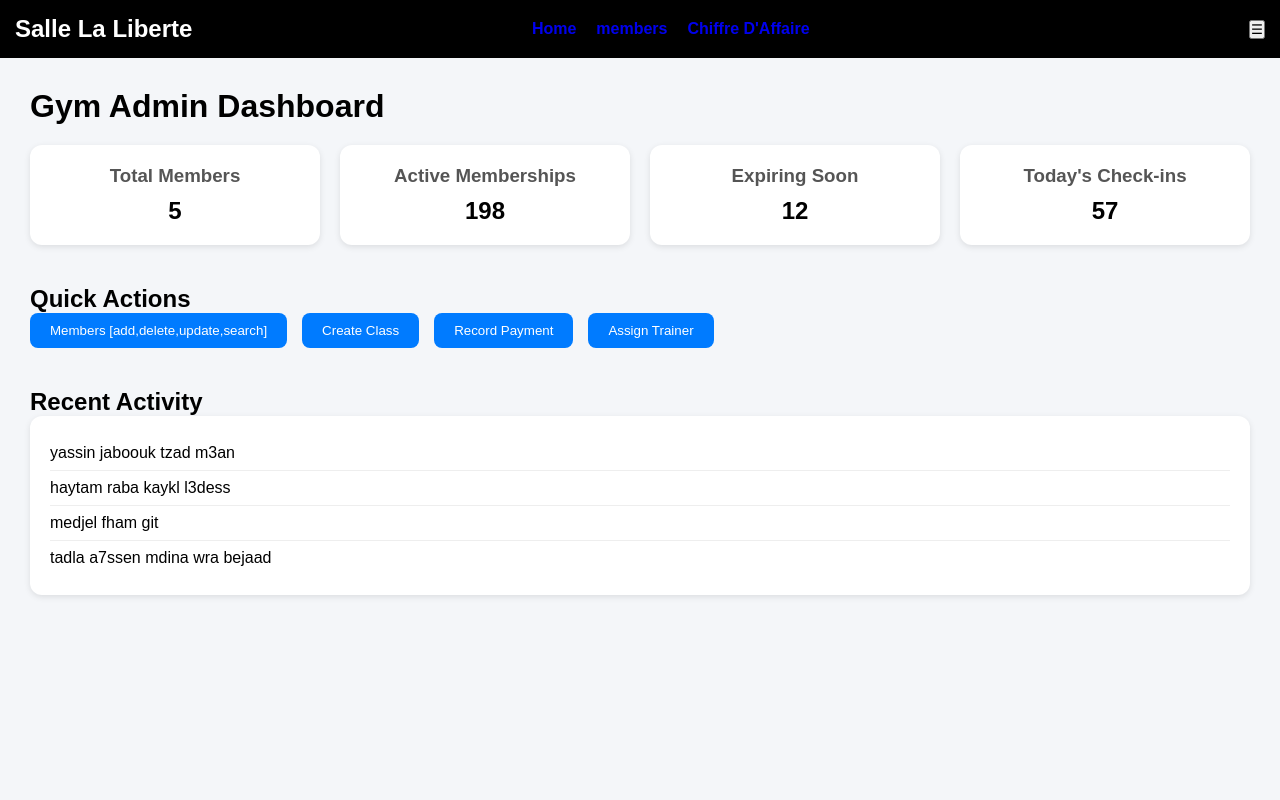
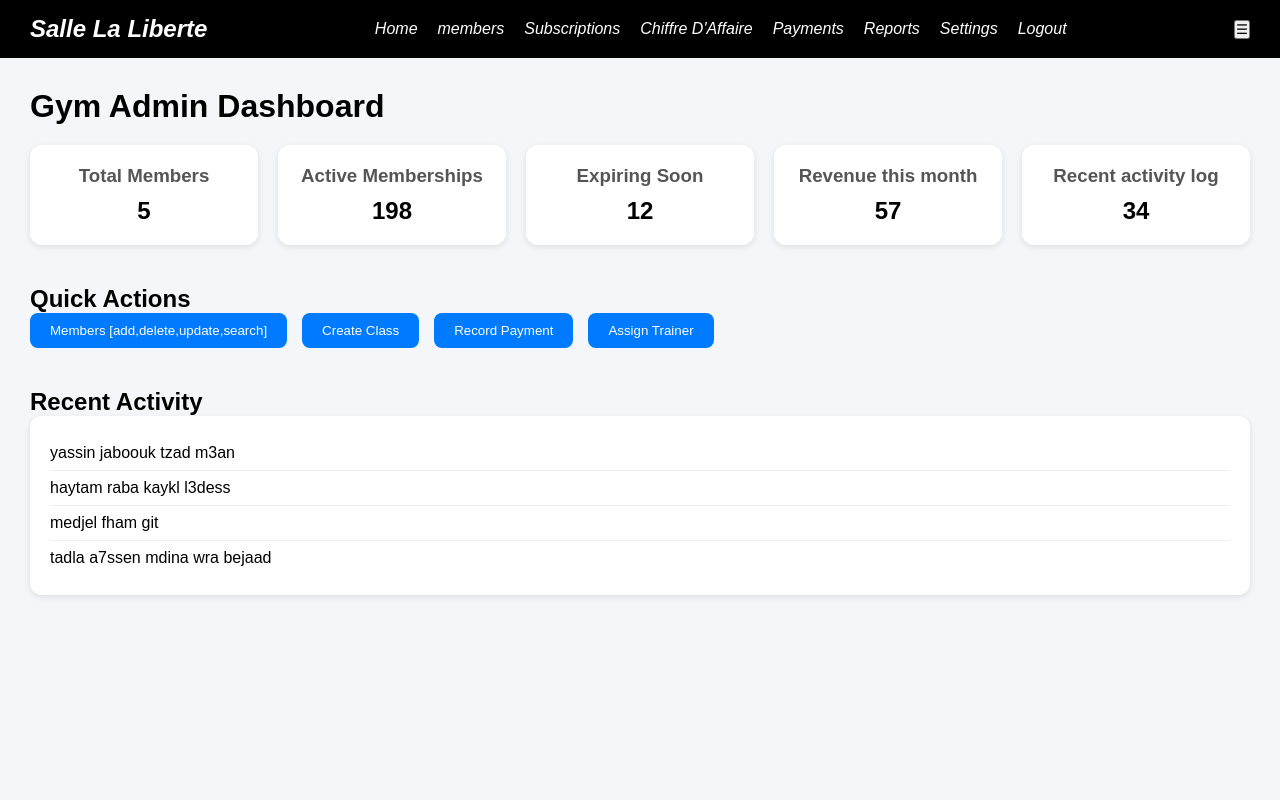
Before and after one commit to haytamRaba/client, a React (Vite) app in the folder gym/: page / in a window 1280 px wide. Shown: the top 800 px of the page. Built offline with nearby package versions, Linux system fonts and the light colour scheme.

Commit message:
feat: navbar

```diff
--- a/gym/src/App.jsx
+++ b/gym/src/App.jsx
@@ -2,12 +2,14 @@ import React from "react";
 import { Routes, Route } from "react-router-dom";
 import Home from "./pages/home/Home.jsx";
 import Members from "./pages/members/Members.jsx";
+import ChiffreAffaire from "./pages/chiffreAffaire/ChiffreAffaire.jsx";
 const App = () => {
   return (
     <div>
       <Routes>
         <Route path="/" element={<Home />} />
         <Route path="/members" element={<Members />} />
+        <Route path="/chiffreaffaire" element={<ChiffreAffaire />} />
       </Routes>
 
     </div>
--- a/gym/src/components/miniComponents/mainHeader/mainHeader.jsx
+++ b/gym/src/components/miniComponents/mainHeader/mainHeader.jsx
@@ -6,7 +6,8 @@ const stats = [
   { title: "Total Members", value: totalMembers },
   { title: "Active Memberships", value: 198 },
   { title: "Expiring Soon", value: 12 },
-  { title: "Today's Check-ins", value: 57 },
+  { title: "Revenue this month", value: 57 },
+  { title: "Recent activity log", value: 34 },
 ];
 
 const mainHeader = () => {
--- a/gym/src/components/navbar/Navbar.css
+++ b/gym/src/components/navbar/Navbar.css
@@ -1,39 +1,44 @@
-*{
-    margin: 0px;
-    padding: 0px;
+/* Reset */
+* {
+    margin: 0;
+    padding: 0;
     box-sizing: border-box;
     font-family: sans-serif;
 }
+
+/* Navbar container */
 .navbar {
     display: flex;
-    background-color: #000000;
-    padding: 15px;
+    font-style: italic;
+    font-weight: 700;
     justify-content: space-between;
     align-items: center;
-
-}
-.nav-links{
-    color: rgb(255, 255, 255);
-    display: flex;
-    list-style: none;
-    gap: 20px;
-    cursor: pointer;
-    font-weight: bold;
-    margin-right: 100px;
-
-}
-.nav-links a{
-    text-decoration: none;
-
-}
-.nav-links a:visited{
-    text-decoration: none;
-    color: white;
-
+    background-color: #000000;
+    padding: 15px 30px;
+    color: #fff;
 }
 
-.logo{
+/* Logo */
+.logo {
     font-size: 24px;
     font-weight: bold;
     color: #fff;
 }
+
+/* Navigation links */
+.nav-links {
+    display: flex;
+    gap: 20px;
+    list-style: none;
+}
+
+.nav-links li a {
+    text-decoration: none;
+    color: #fff;
+    font-weight: 500;
+    transition: color 0.3s;
+}
+
+.nav-links li a:hover {
+    color: #00ffe1; /* accent color on hover */
+}
--- a/gym/src/components/navbar/Navbar.jsx
+++ b/gym/src/components/navbar/Navbar.jsx
@@ -11,8 +11,27 @@ export const Navbar = () => {
                 <li>
                     <Link to="/">Home</Link>
                 </li>
-                <li><Link to="/members">members</Link></li>
-                <li><Link to="/chiffreAffaire">Chiffre D'Affaire</Link></li>
+                <li>
+                    <Link to="/members">members</Link>
+                </li>
+                <li>
+                    <Link to="/subscriptions">Subscriptions</Link>
+                </li>
+                <li>
+                    <Link to="/chiffreAffaire">Chiffre D'Affaire</Link>
+                </li>
+                <li>
+                    <Link to="/payments">Payments</Link>
+                </li>
+                <li>
+                    <Link to="/reports">Reports</Link>
+                </li>
+                <li>
+                    <Link to="/settings">Settings</Link>
+                </li>
+                <li>
+                    <Link to="/logout">Logout</Link>
+                </li>
             </ul>
             <div className="burger">
                 <button className="burger">☰</button>
```
